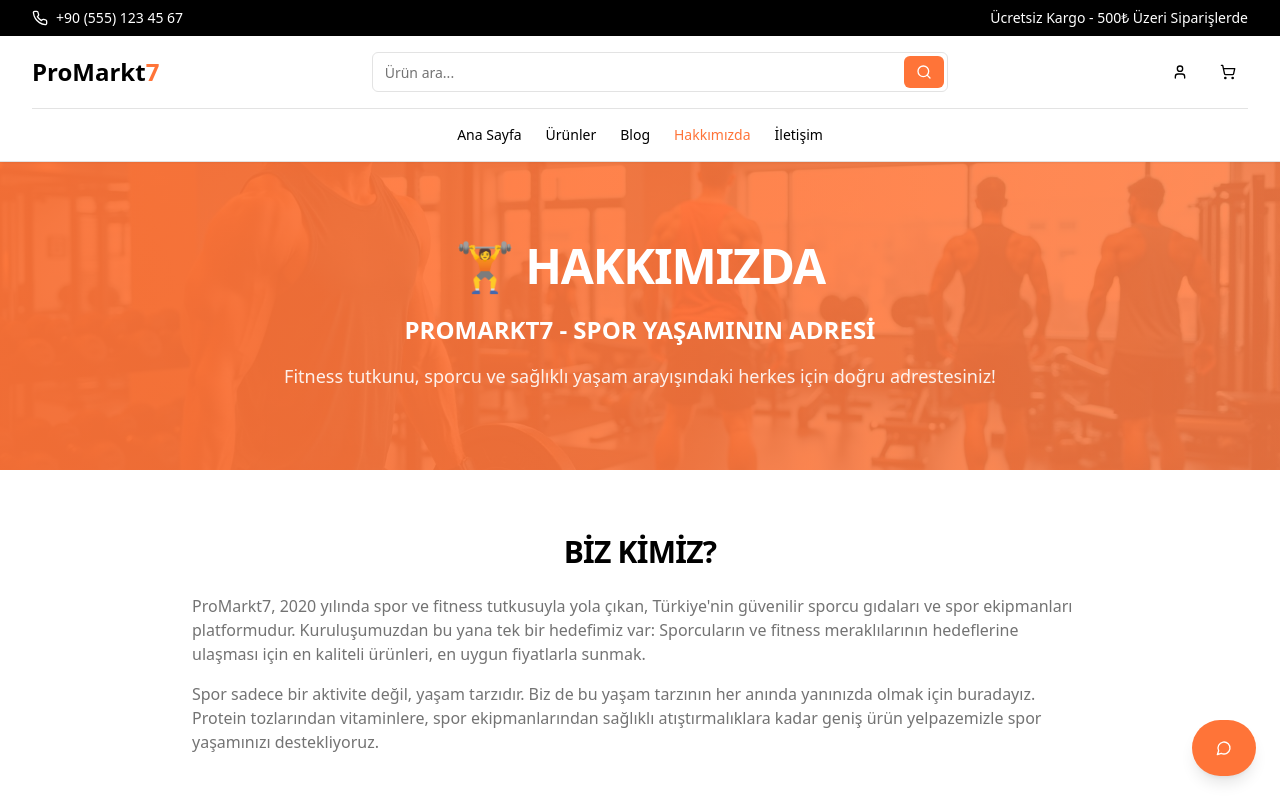
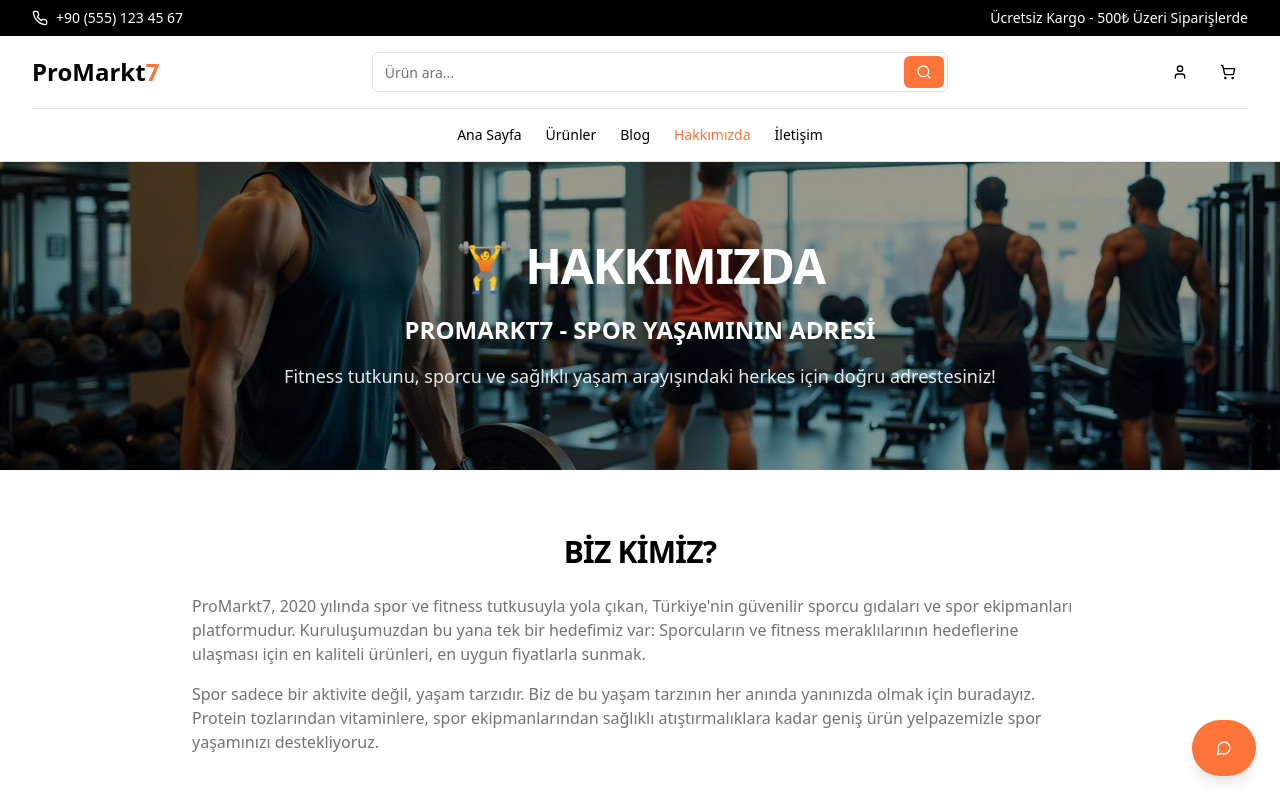
Before and after one commit to woozyalvin-maker/promarkt7-magaza, a React (Vite) app: page /hakkimizda in a window 1280 px wide. Shown: the top 800 px of the page. Built offline with nearby package versions, Linux system fonts and the light colour scheme; the HTML template or start-up script is replaced by a standard one.

Commit message:
Remove orange overlay from Hakkimizda

```diff
--- a/src/pages/Hakkimizda.tsx
+++ b/src/pages/Hakkimizda.tsx
@@ -5,14 +5,14 @@ const Hakkimizda = () => {
   return (
     <div className="min-h-screen">
       {/* Hero Section */}
-      <section className="relative bg-gradient-to-r from-primary to-primary/80 text-primary-foreground py-20 overflow-hidden">
+      <section className="relative text-white py-20 overflow-hidden">
         <div className="absolute inset-0 z-0">
           <img
             src={heroGym}
             alt="Spor salonu"
-            className="w-full h-full object-cover opacity-30"
+            className="w-full h-full object-cover"
           />
-          <div className="absolute inset-0 bg-gradient-to-r from-primary/80 to-primary/60" />
+          <div className="absolute inset-0 bg-black/40" />
         </div>
         <div className="container-custom relative z-10">
           <div className="text-center max-w-3xl mx-auto">
```
